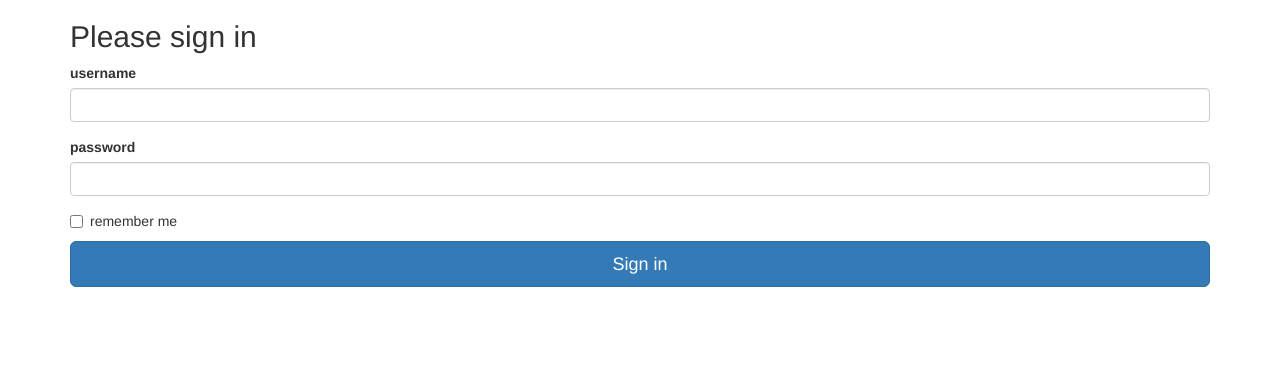
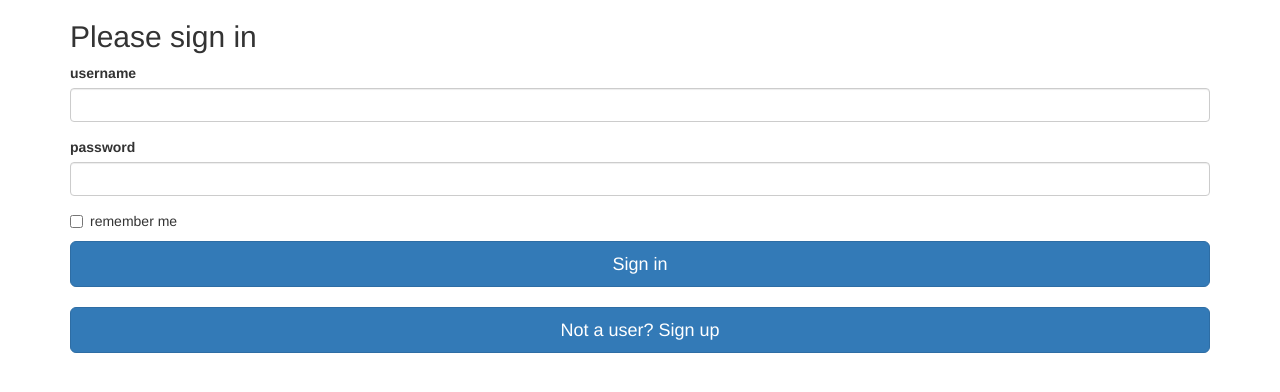
Before and after one commit to mr392/Final_Project_API, a Flask app: page /login in a window 1280 px wide. Shown: the top 392 px of the page. Run offline with Flask 2, Linux system fonts and the light colour scheme; some libraries are stand-ins or nearby versions.

Commit message:
Task: created login>signup redirect, made working hash password feature

```diff
--- a/app/app.py
+++ b/app/app.py
@@ -1,6 +1,6 @@
 from typing import List, Dict
 import simplejson as json
-from flask import render_template, url_for, flash, session, abort
+from flask import render_template, url_for, flash, session, abort, redirect
 from flaskext.mysql import MySQL
 from pymysql.cursors import DictCursor
 
@@ -10,6 +10,8 @@ from flask_bootstrap import Bootstrap
 from wtforms import StringField, PasswordField, BooleanField
 from wtforms.validators import InputRequired, Email, Length
 from flask_sqlalchemy import SQLAlchemy
+from werkzeug.security import generate_password_hash, check_password_hash
+from flask_login import LoginManager, UserMixin, login_user, login_required, logout_user, current_user
 import email_validator
 
 app = Flask(__name__)
@@ -17,6 +19,10 @@ app.config['SECRET_KEY'] = 'Thisissupposedtobesecret!'
 app.config['SQLALCHEMY_DATABASE_URI'] = 'sqlite:///./database.db'
 Bootstrap(app)
 db = SQLAlchemy(app)
+login_manager = LoginManager()
+login_manager.init_app(app)
+login_manager.login_view = 'login'
+
 mysql = MySQL(cursorclass=DictCursor)
 
 app.config['MYSQL_DATABASE_HOST'] = 'db'
@@ -29,38 +35,50 @@ mysql.init_app(app)
 
 #____________LOGIN / LOGOUT
 
-class User(db.Model):
+class User(UserMixin, db.Model):
     id = db.Column(db.Integer, primary_key=True)
     email = db.Column(db.String(50), unique=True)
     username = db.Column(db.String(15), unique=True)
-    password = db.Column(db.String(30), unique=True)
+    password = db.Column(db.String(80), unique=True)
+
+@login_manager.user_loader
+def load_user(user_id):
+    return User.query.get(int(user_id))
 
 class LoginForm(FlaskForm):
     username = StringField('username', validators=[InputRequired(), Length(min=4, max=15)])
-    password = PasswordField('password', validators=[InputRequired(), Length(min=8, max=30)])
+    password = PasswordField('password', validators=[InputRequired(), Length(min=8, max=80)])
     remember = BooleanField('remember me')
 
 class RegisterForm(FlaskForm):
     email = StringField('email', validators=[InputRequired(), Email(message='Invalid email'), Length(max=50)])
     username = StringField('username', validators=[InputRequired(), Length(min=4, max=15)])
-    password = PasswordField('password', validators=[InputRequired(), Length(min=8, max=30)])
+    password = PasswordField('password', validators=[InputRequired(), Length(min=8, max=80)])
 
 @app.route('/', methods=['GET'])
+@login_required
 def index():
-    return render_template('index.html')
+    return render_template('index.html', name=current_user.username)
 
 @app.route('/login', methods=['GET', 'POST'])
 def login():
     form = LoginForm()
     if form.validate_on_submit():
-        return '<h1>' + form.username.data + ' ' + form.password.data + '</h1>'
+        user = User.query.filter_by(username=form.username.data).first()
+        if user:
+            if check_password_hash(user.password, form.password.data):
+                login_user(user, remember=form.remember.data)
+                return redirect(url_for('index'))
+        return '<h1>Invalid username or password</h1>'
+        #return '<h1>' + form.username.data + ' ' + form.password.data + '</h1>'
     return render_template('login.html', form=form)
 
 @app.route('/signup', methods=['GET', 'POST'])
 def signup():
     form = RegisterForm()
     if form.validate_on_submit():
-        new_user = User(username=form.username.data, email=form.email.data, password=form.password.data)
+        hashed_password = generate_password_hash(form.password.data, method='sha256')
+        new_user = User(username=form.username.data, email=form.email.data, password=hashed_password)
         db.session.add(new_user)
         db.session.commit()
         return '<h1>New user has been created!</h1>'
@@ -339,8 +357,6 @@ def api_stats_delete(id) -> str:
     resp = Response(status=210, mimetype='application/json')
     return resp
 
-
-
 if __name__ == '__main__':
     db.create_all()
     app.run(debug=True, host='0.0.0.0', port=5000)
--- a/app/requirements.txt
+++ b/app/requirements.txt
@@ -1,5 +1,6 @@
 Flask
 flask-mysql
+flask-login
 flask-sqlalchemy
 simplejson
 flask-wtf
--- a/app/templates/login.html
+++ b/app/templates/login.html
@@ -22,5 +22,8 @@ Login
         <button class="btn btn-lg btn-primary btn-block" type="submit">Sign in</button>
       </form>
 
+        <br>
+        <a href="/signup" class="btn btn-lg btn-primary btn-block">Not a user? Sign up</a>
+
     </div> <!-- /container -->
 {% endblock %}
```
